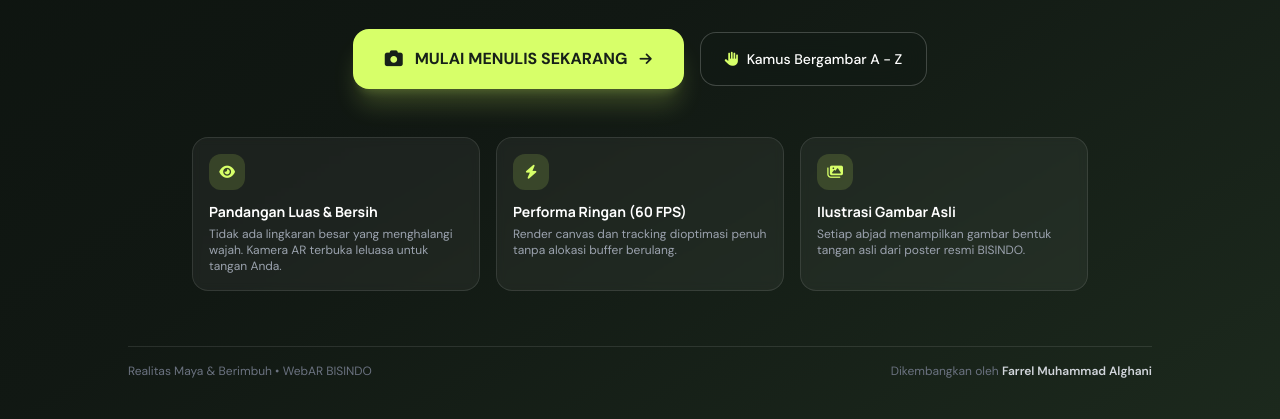
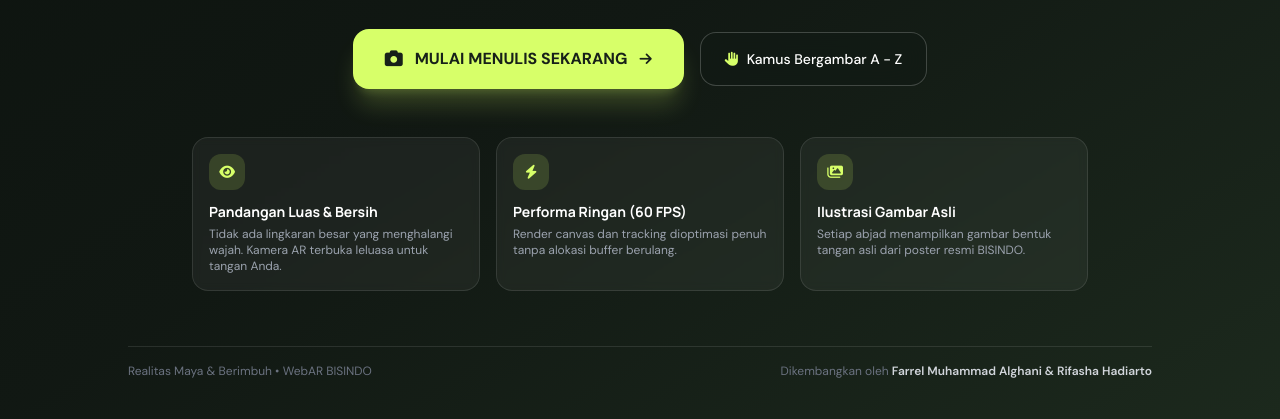
Before and after one commit to farrelalghani/webar-bisindo, a plain HTML site: page index.html in a window 1280 px wide. Shown: the part 381-800 px from the top of the page. Drawn offline with nearby package versions, Linux system fonts and the light colour scheme.

Commit message:
docs: add Rifasha Hadiarto to developer credits

```diff
--- a/index.html
+++ b/index.html
@@ -144,7 +144,7 @@
         <!-- Footer -->
         <footer class="w-full max-w-5xl mx-auto flex flex-col sm:flex-row items-center justify-between text-xs text-gray-500 gap-2 border-t border-white/10 pt-4">
             <p>Realitas Maya & Berimbuh &bull; WebAR BISINDO</p>
-            <p>Dikembangkan oleh <span class="text-gray-300 font-semibold">Farrel Muhammad Alghani</span></p>
+            <p>Dikembangkan oleh <span class="text-gray-300 font-semibold">Farrel Muhammad Alghani & Rifasha Hadiarto</span></p>
         </footer>
     </div>
 
```
Also changed, not shown: 1 other file.
